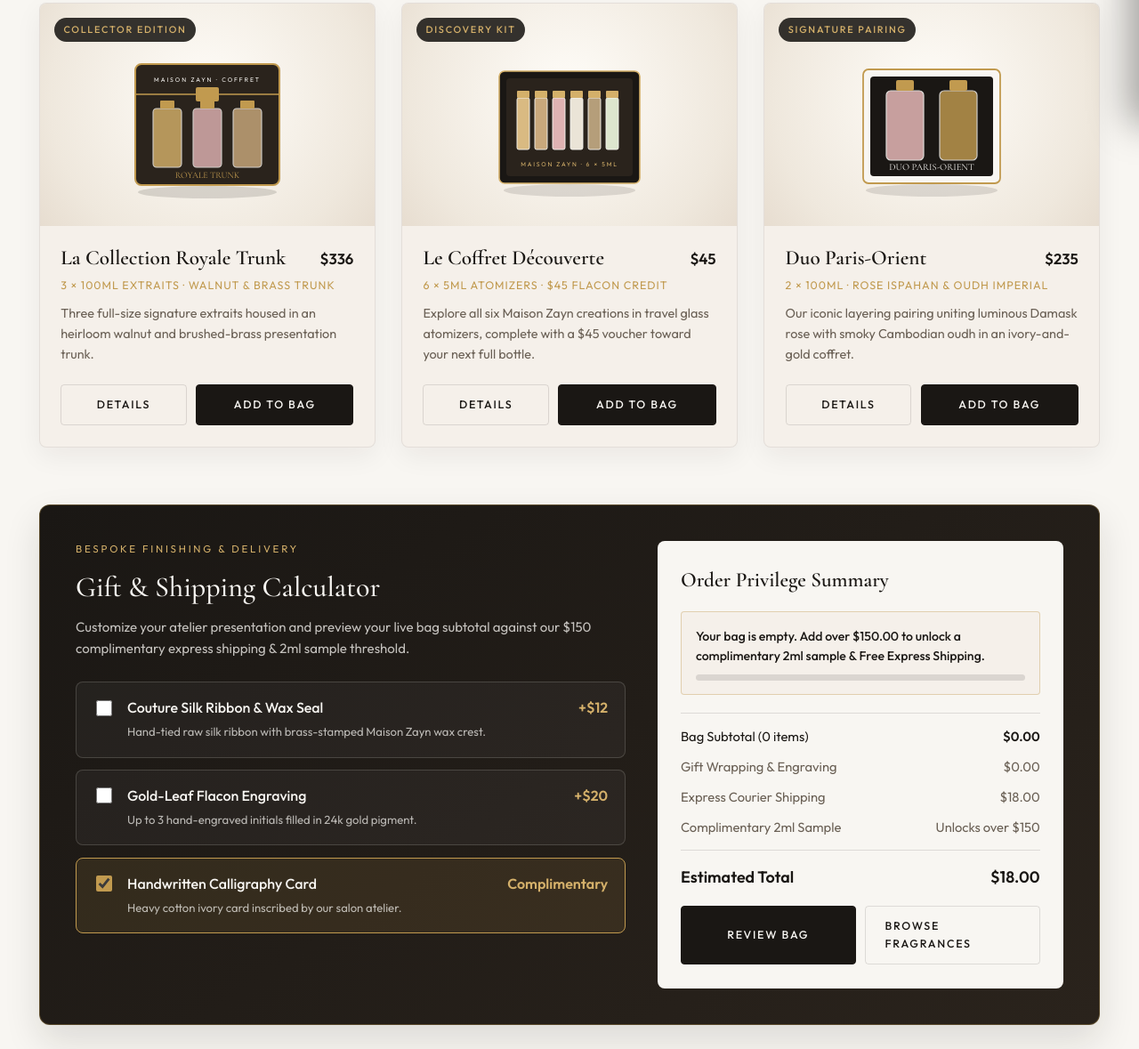
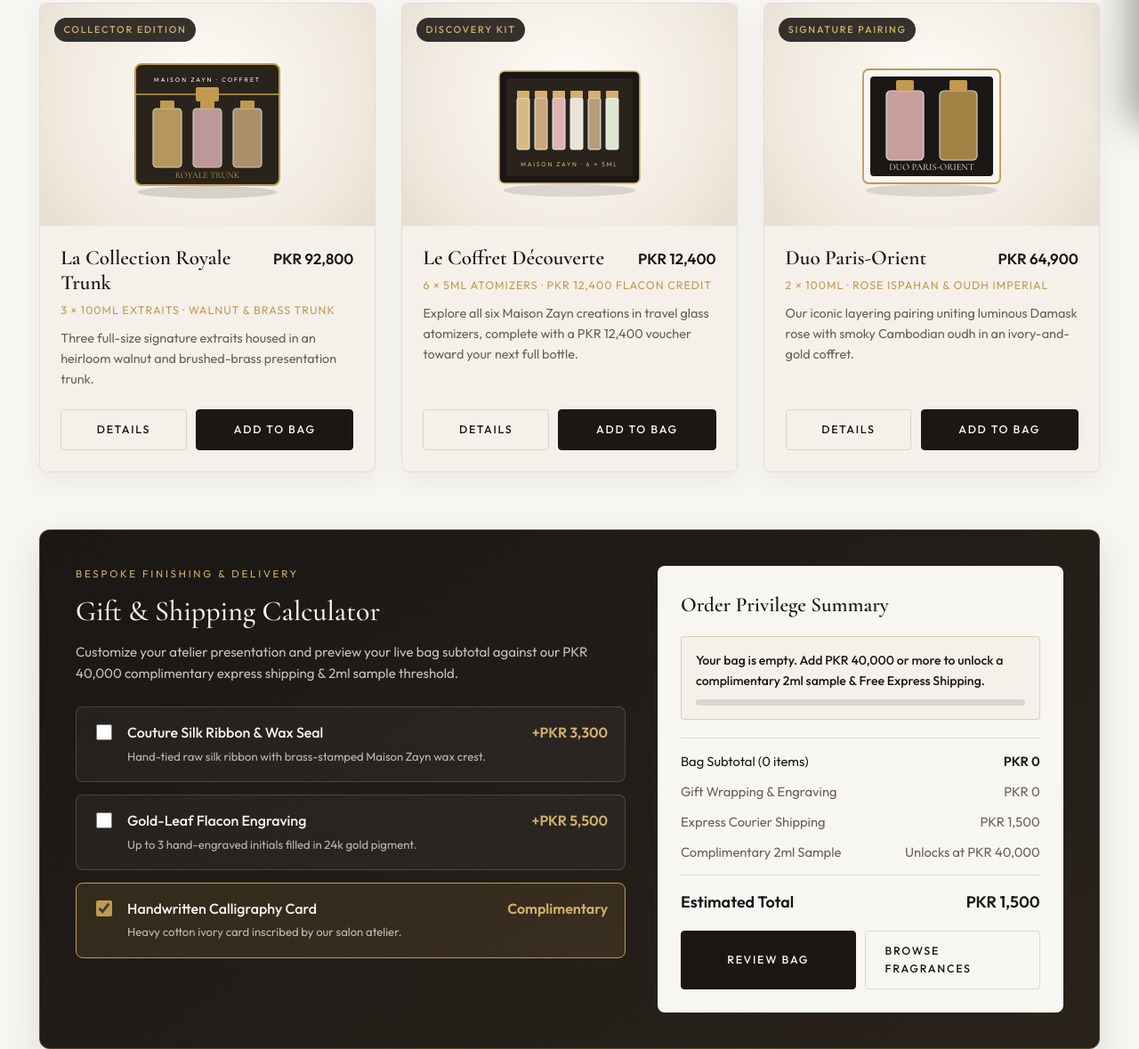
Before and after one commit to Azan-Hameed/Perfume_and_Fragrance_Brand, a plain HTML site: page pages/gift-sets.html in a window 1280 px wide. Shown: the part 661-1840 px from the top of the page at 89% size. Drawn offline with nearby package versions, Linux system fonts and the light colour scheme.

Commit message:
Converted all product prices, cart totals, and free shipping thresholds from USD to PKR across shop, branches, and gift-sets pages

```diff
--- a/js/main.js
+++ b/js/main.js
@@ -5,7 +5,13 @@
   'use strict';
 
   const CART_KEY = 'maison_zayn_bag';
+  const FREE_SHIPPING_THRESHOLD = 40000;
   let lastFocusedElement = null;
+
+  function formatPKR(amount) {
+    const num = Math.round(Number(amount) || 0);
+    return 'PKR ' + num.toLocaleString('en-US');
+  }
 
   /* --------------------------------------------------------------------------
      Cart & LocalStorage Helpers
@@ -168,8 +174,8 @@
 
     const cart = getCart();
     const subtotal = getCartSubtotal();
-    const qualifies = subtotal > 150;
-    const remaining = Math.max(0, 150.01 - subtotal);
+    const qualifies = subtotal >= FREE_SHIPPING_THRESHOLD;
+    const remaining = Math.max(0, FREE_SHIPPING_THRESHOLD - subtotal);
 
     body.innerHTML = '';
 
@@ -200,7 +206,7 @@
       title.textContent = item.name;
       const meta = document.createElement('div');
       meta.className = 'bag-item__meta';
-      meta.textContent = '$' + item.price.toFixed(0) + (item.subtitle ? ' · ' + item.subtitle : '');
+      meta.textContent = formatPKR(item.price) + (item.subtitle ? ' · ' + item.subtitle : '');
       info.appendChild(title);
       info.appendChild(meta);
 
@@ -246,11 +252,11 @@
     const summary = document.createElement('div');
     summary.className = 'calc-breakdown';
     summary.innerHTML =
-      '<div class="calc-row"><span>Bag Subtotal</span><strong>$' + subtotal.toFixed(2) + '</strong></div>' +
+      '<div class="calc-row"><span>Bag Subtotal</span><strong>' + formatPKR(subtotal) + '</strong></div>' +
       '<div class="calc-row calc-row--muted"><span>Express Shipping &amp; 2ml Sample</span><span>' +
       (qualifies
-        ? 'Complimentary ($0.00)'
-        : '$' + remaining.toFixed(2) + ' away from Free Express') +
+        ? 'Complimentary (' + formatPKR(0) + ')'
+        : formatPKR(remaining) + ' away from Free Express') +
       '</span></div>';
     body.appendChild(summary);
 
@@ -487,6 +493,8 @@
   });
 
   window.MaisonZayn = {
+    FREE_SHIPPING_THRESHOLD: FREE_SHIPPING_THRESHOLD,
+    formatPKR: formatPKR,
     getCart: getCart,
     saveCart: saveCart,
     addToBag: addToBag,
--- a/pages/gift-sets.html
+++ b/pages/gift-sets.html
@@ -14,7 +14,7 @@
   <a class="skip-link" href="#main-content">Skip to main content</a>
 
   <div class="announcement-bar" role="region" aria-label="Maison announcement">
-    Complimentary <strong>2ml Sample &amp; Free Express Shipping</strong> on all orders over $150
+    Complimentary <strong>2ml Sample &amp; Free Express Shipping</strong> on all orders over PKR 40,000
   </div>
 
   <header class="site-header">
@@ -104,30 +104,30 @@
               <p class="calculator-card__eyebrow">BESPOKE FINISHING &amp; DELIVERY</p>
               <h2 id="calc-heading" class="calculator-card__title">Gift &amp; Shipping Calculator</h2>
               <p class="calculator-card__lead">
-                Customize your atelier presentation and preview your live bag subtotal against our $150 complimentary express shipping &amp; 2ml sample threshold.
+                Customize your atelier presentation and preview your live bag subtotal against our PKR 40,000 complimentary express shipping &amp; 2ml sample threshold.
               </p>
 
               <div class="calc-options" role="group" aria-label="Gift finishing options">
                 <label class="calc-option" for="opt-gift-wrap">
                   <span class="calc-option__left">
-                    <input id="opt-gift-wrap" type="checkbox" class="calc-option__checkbox" data-option-price="12">
+                    <input id="opt-gift-wrap" type="checkbox" class="calc-option__checkbox" data-option-price="3300">
                     <span>
                       <span class="calc-option__name">Couture Silk Ribbon &amp; Wax Seal</span>
                       <span class="calc-option__desc">Hand-tied raw silk ribbon with brass-stamped Maison Zayn wax crest.</span>
                     </span>
                   </span>
-                  <span class="calc-option__price">+$12</span>
+                  <span class="calc-option__price">+PKR 3,300</span>
                 </label>
 
                 <label class="calc-option" for="opt-engraving">
                   <span class="calc-option__left">
-                    <input id="opt-engraving" type="checkbox" class="calc-option__checkbox" data-option-price="20">
+                    <input id="opt-engraving" type="checkbox" class="calc-option__checkbox" data-option-price="5500">
                     <span>
                       <span class="calc-option__name">Gold-Leaf Flacon Engraving</span>
                       <span class="calc-option__desc">Up to 3 hand-engraved initials filled in 24k gold pigment.</span>
                     </span>
                   </span>
-                  <span class="calc-option__price">+$20</span>
+                  <span class="calc-option__price">+PKR 5,500</span>
                 </label>
 
                 <div id="engraving-field" class="engraving-input-wrap" hidden>
@@ -161,25 +161,25 @@
               <div class="calc-breakdown">
                 <div class="calc-row">
                   <span>Bag Subtotal (<span id="calc-item-count">0</span> items)</span>
-                  <strong id="calc-subtotal">$0.00</strong>
+                  <strong id="calc-subtotal">PKR 0</strong>
                 </div>
                 <div class="calc-row calc-row--muted">
                   <span>Gift Wrapping &amp; Engraving</span>
-                  <span id="calc-options-total">$0.00</span>
+                  <span id="calc-options-total">PKR 0</span>
                 </div>
                 <div class="calc-row calc-row--muted">
                   <span>Express Courier Shipping</span>
-                  <span id="calc-shipping-cost">$18.00</span>
+                  <span id="calc-shipping-cost">PKR 1,500</span>
                 </div>
                 <div class="calc-row calc-row--muted">
                   <span>Complimentary 2ml Sample</span>
-                  <span id="calc-sample-status">Unlocks over $150</span>
+                  <span id="calc-sample-status">Unlocks at PKR 40,000</span>
                 </div>
               </div>
 
               <div class="calc-total">
                 <span>Estimated Total</span>
-                <span id="calc-grand-total">$18.00</span>
+                <span id="calc-grand-total">PKR 1,500</span>
               </div>
 
               <div class="calc-actions">
@@ -257,7 +257,7 @@
 
       <div class="footer-bottom">
         <span>&copy; 2026 MAISON ZAYN. All rights reserved.</span>
-        <span>Complimentary 2ml Sample &amp; Free Express Shipping Over $150</span>
+        <span>Complimentary 2ml Sample &amp; Free Express Shipping Over PKR 40,000</span>
       </div>
     </div>
   </footer>
@@ -275,7 +275,7 @@
           variant: 'trunk',
           badge: 'COLLECTOR EDITION',
           subtitle: '3 × 100ml Extraits · Walnut & Brass Trunk',
-          price: 336,
+          price: 92800,
           summary: 'Three full-size signature extraits housed in an heirloom walnut and brushed-brass presentation trunk.',
           story: 'Designed as a permanent dressing-table jewel case, La Collection Royale Trunk unites Oudh Imperial, Rose Ispahan, and Santal de Grasse with a numbered brass plaque.',
           contents: 'Oudh Imperial (100ml), Rose Ispahan (100ml), Santal de Grasse (100ml)',
@@ -289,9 +289,9 @@
           shortLabel: 'COFFRET DÉCOUVERTE',
           variant: 'discovery',
           badge: 'DISCOVERY KIT',
-          subtitle: '6 × 5ml Atomizers · $45 Flacon Credit',
-          price: 45,
-          summary: 'Explore all six Maison Zayn creations in travel glass atomizers, complete with a $45 voucher toward your next full bottle.',
+          subtitle: '6 × 5ml Atomizers · PKR 12,400 Flacon Credit',
+          price: 12400,
+          summary: 'Explore all six Maison Zayn creations in travel glass atomizers, complete with a PKR 12,400 voucher toward your next full bottle.',
           story: 'An unhurried ritual across six distinct olfactory portraits so you can live with each extrait on skin from morning citrus to evening oudh.',
           contents: '6 × 5ml sprays: Oudh Imperial, Santal de Grasse, Rose Ispahan, Musc Blanc, Vétiver & Cuir, Bergamote Sauvage',
           profile: 'Complete Maison Signature Spectrum',
@@ -305,7 +305,7 @@
           variant: 'duo',
           badge: 'SIGNATURE PAIRING',
           subtitle: '2 × 100ml · Rose Ispahan & Oudh Imperial',
-          price: 235,
+          price: 64900,
           summary: 'Our iconic layering pairing uniting luminous Damask rose with smoky Cambodian oudh in an ivory-and-gold coffret.',
           story: 'Crafted to be worn solo or layered together, Duo Paris-Orient celebrates the dialogue between French floral perfumery and Eastern resinous depth.',
           contents: 'Rose Ispahan (100ml) + Oudh Imperial (100ml)',
@@ -315,8 +315,8 @@
         }
       ];
 
-      const FREE_SHIPPING_THRESHOLD = 150;
-      const STANDARD_EXPRESS_SHIPPING = 18;
+      const FREE_SHIPPING_THRESHOLD = window.MaisonZayn.FREE_SHIPPING_THRESHOLD;
+      const STANDARD_EXPRESS_SHIPPING = 1500;
 
       const gridEl = document.getElementById('gift-sets-grid');
       const modalEl = document.getElementById('gift-modal');
@@ -353,7 +353,7 @@
         modalVisualEl.innerHTML = window.MaisonZayn.createGiftBoxSVG(gift);
         modalEyebrowEl.textContent = gift.badge + ' · ' + gift.subtitle;
         modalTitleEl.textContent = gift.name;
-        modalPriceEl.textContent = '$' + gift.price;
+        modalPriceEl.textContent = window.MaisonZayn.formatPKR(gift.price);
         modalDescEl.textContent = gift.story;
         modalContentsEl.textContent = gift.contents;
         modalProfileEl.textContent = gift.profile;
@@ -376,7 +376,7 @@
             '<div class="product-card__body">' +
             '  <div class="product-card__meta">' +
             '    <h3 class="product-card__title">' + gift.name + '</h3>' +
-            '    <span class="product-card__price">$' + gift.price + '</span>' +
+            '    <span class="product-card__price">' + window.MaisonZayn.formatPKR(gift.price) + '</span>' +
             '  </div>' +
             '  <div class="product-card__sub">' + gift.subtitle + '</div>' +
             '  <p class="product-card__desc">' + gift.summary + '</p>' +
@@ -426,10 +426,10 @@
           }
         });
 
-        const qualifiesFreeExpress = cartSubtotal > FREE_SHIPPING_THRESHOLD;
+        const qualifiesFreeExpress = cartSubtotal >= FREE_SHIPPING_THRESHOLD;
         const shippingCost = qualifiesFreeExpress ? 0 : STANDARD_EXPRESS_SHIPPING;
         const grandTotal = cartSubtotal + optionsTotal + shippingCost;
-        const progressPercent = Math.min(100, Math.round((cartSubtotal / (FREE_SHIPPING_THRESHOLD + 0.01)) * 100));
+        const progressPercent = Math.min(100, Math.round((cartSubtotal / FREE_SHIPPING_THRESHOLD) * 100));
 
         statusBoxEl.classList.toggle('is-unlocked', qualifiesFreeExpress);
         progressFillEl.style.width = (qualifiesFreeExpress ? 100 : progressPercent) + '%';
@@ -439,19 +439,19 @@
             'Unlocked: Your bag qualifies for a complimentary 2ml sample and Free Express Shipping!';
         } else if (cartSubtotal === 0) {
           statusTextEl.textContent =
-            'Your bag is empty. Add over $150.00 to unlock a complimentary 2ml sample & Free Express Shipping.';
+            'Your bag is empty. Add ' + window.MaisonZayn.formatPKR(FREE_SHIPPING_THRESHOLD) + ' or more to unlock a complimentary 2ml sample & Free Express Shipping.';
         } else {
-          const amountNeeded = Math.max(0.01, (FREE_SHIPPING_THRESHOLD + 0.01) - cartSubtotal);
+          const amountNeeded = Math.max(0, FREE_SHIPPING_THRESHOLD - cartSubtotal);
           statusTextEl.textContent =
-            'Add $' + amountNeeded.toFixed(2) + ' more to unlock your complimentary 2ml sample & Free Express Shipping (orders over $150).';
+            'Add ' + window.MaisonZayn.formatPKR(amountNeeded) + ' more to unlock your complimentary 2ml sample & Free Express Shipping (orders of ' + window.MaisonZayn.formatPKR(FREE_SHIPPING_THRESHOLD) + '+).';
         }
 
         itemCountEl.textContent = String(cartCount);
-        subtotalEl.textContent = '$' + cartSubtotal.toFixed(2);
-        optionsTotalEl.textContent = '$' + optionsTotal.toFixed(2);
-        shippingCostEl.textContent = qualifiesFreeExpress ? 'Complimentary ($0.00)' : '$' + shippingCost.toFixed(2);
-        sampleStatusEl.textContent = qualifiesFreeExpress ? 'Included (2ml Atelier Vial)' : 'Unlocks over $150';
-        grandTotalEl.textContent = '$' + grandTotal.toFixed(2);
+        subtotalEl.textContent = window.MaisonZayn.formatPKR(cartSubtotal);
+        optionsTotalEl.textContent = window.MaisonZayn.formatPKR(optionsTotal);
+        shippingCostEl.textContent = qualifiesFreeExpress ? 'Complimentary (' + window.MaisonZayn.formatPKR(0) + ')' : window.MaisonZayn.formatPKR(shippingCost);
+        sampleStatusEl.textContent = qualifiesFreeExpress ? 'Included (2ml Atelier Vial)' : 'Unlocks at ' + window.MaisonZayn.formatPKR(FREE_SHIPPING_THRESHOLD);
+        grandTotalEl.textContent = window.MaisonZayn.formatPKR(grandTotal);
       }
 
       [optWrap, optEngraving, optCalligraphy].forEach(function (checkbox) {
```
Also changed, not shown: pages/contact-branches.html (+2 -2 lines), pages/shop.html (+10 -10 lines), 1 other file.
